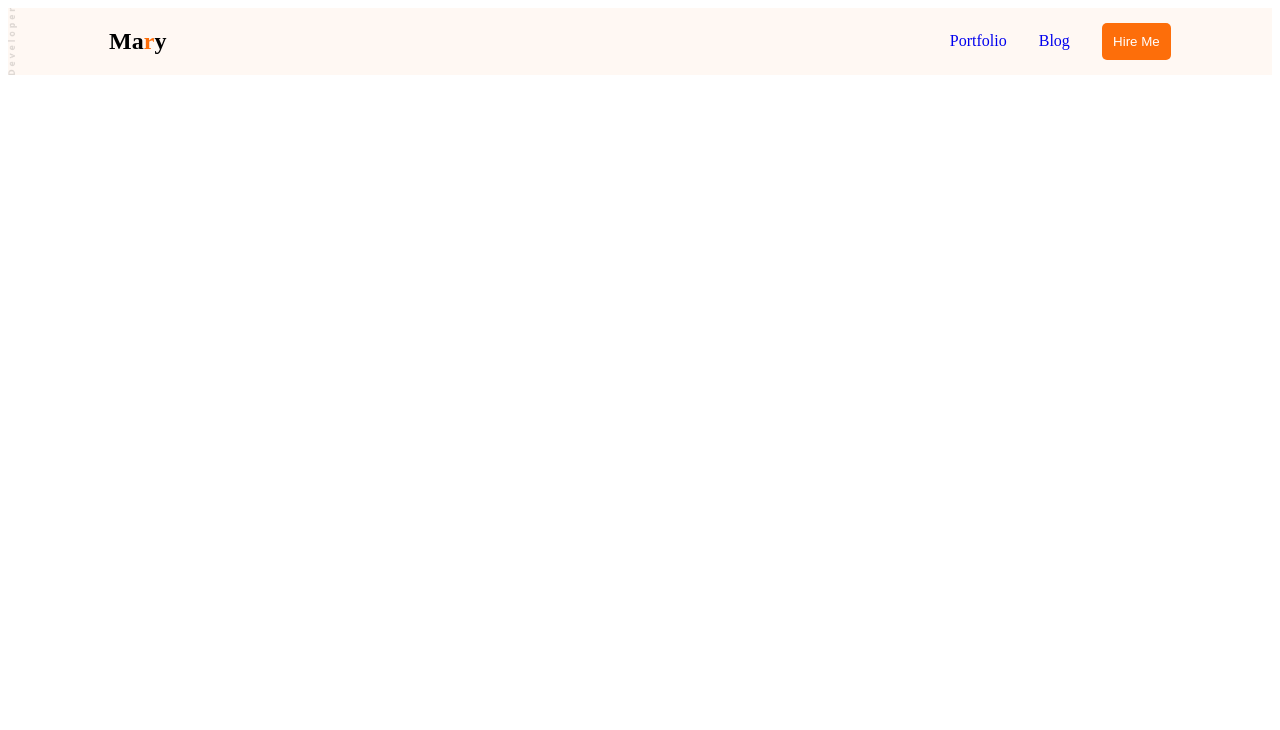
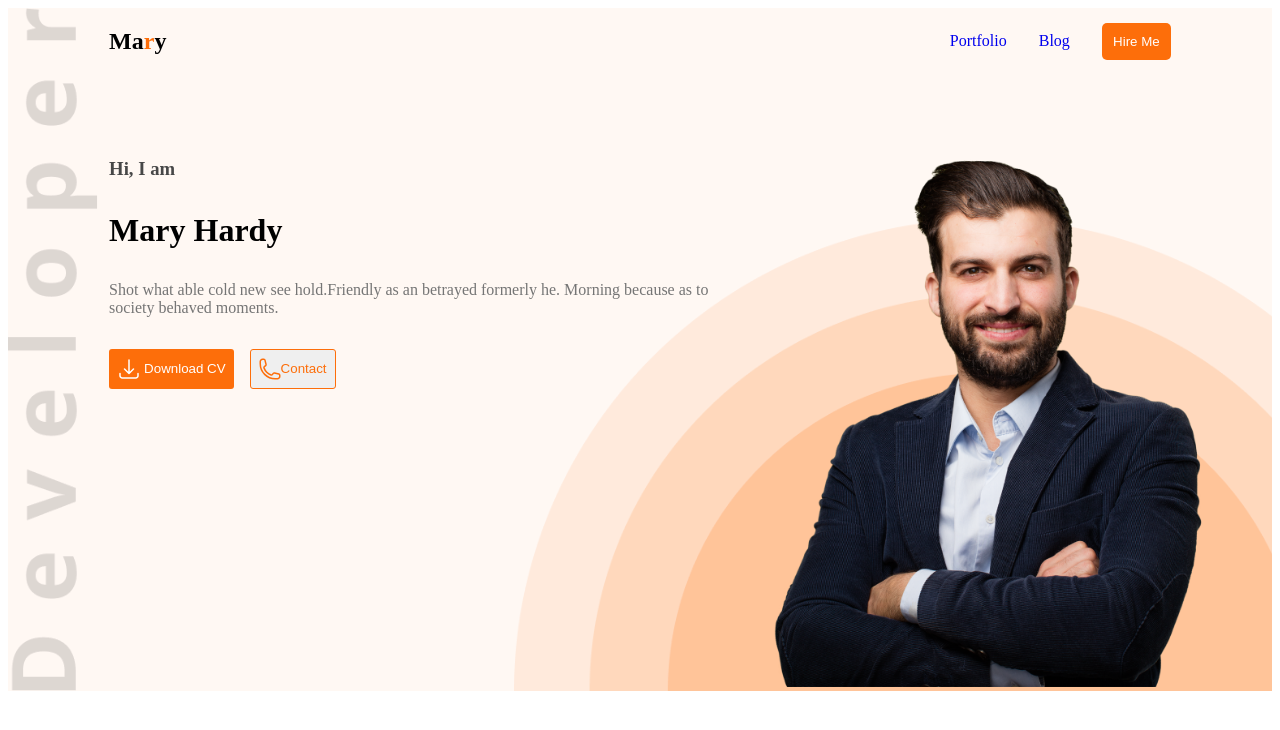
Before and after one commit to shorot-chicham/super-simple-portfolio, a plain HTML site: page index.html in a window 1280 px wide. Drawn offline with Linux system fonts and the light colour scheme.

Commit message:
added banner container in the home page

```diff
--- a/css/styles.css
+++ b/css/styles.css
@@ -48,3 +48,64 @@
 }
 
 /* banner container  */
+
+.banner-container{
+    background-image: url(/images/header_bg.png);
+    background-repeat: no-repeat;
+    background-position: right bottom;
+    background-size: 60%;
+    margin-top: 4rem;
+    display: flex;
+    align-items: top;
+    justify-content: space-between;
+}
+
+.banner-content{
+    margin-left: 8%;
+}
+
+.banner-sub-title{
+    color: #474747;
+}
+
+.banner-description{
+    color: #757575;
+    margin-bottom: 2rem;
+}
+
+.banner-btns{
+    display: flex;
+    gap: 1rem;
+}
+
+.banner-btn1{
+    background-color: #FD6E0A;
+    display: flex;
+    align-items: center;
+    color: white;
+    gap: 3px;
+    border: none;
+    padding: 0.5rem;
+    border-radius: 3px;
+}
+
+.banner-btn2{
+    border: 1px solid #FD6E0A;
+    color: #FD6E0A;
+    border-radius: 3px;
+    display: flex;
+    align-items: center;
+    padding: 0.5rem;
+}
+
+.banner-title{
+    font-size: 2rem;
+}
+
+.banner-img{
+    margin-right: 5%;
+}
+
+.banner-img > img{
+    width: 100%;
+}
--- a/index.html
+++ b/index.html
@@ -18,6 +18,26 @@
                 <button class="nav-btn">Hire Me</button>
             </div>
         </nav>
+        <!-- banner container start  -->
+        <section class="banner-container">
+            <article class="banner-content">
+                <h3 class="banner-sub-title">Hi, I  am</h3>
+                <h1 class="banner-title">Mary Hardy</h1>
+                <p class="banner-description">Shot what able cold new see hold.Friendly as an betrayed formerly he. Morning because as to society behaved moments.</p>
+                <div class="banner-btns">
+                    <button class="banner-btn1"><svg width="24" height="24" viewBox="0 0 24 24" fill="none" xmlns="http://www.w3.org/2000/svg">
+                        <path d="M3 16.5V18.75C3 19.3467 3.23705 19.919 3.65901 20.341C4.08097 20.7629 4.65326 21 5.25 21H18.75C19.3467 21 19.919 20.7629 20.341 20.341C20.7629 19.919 21 19.3467 21 18.75V16.5M16.5 12L12 16.5M12 16.5L7.5 12M12 16.5V3" stroke="white" stroke-width="1.5" stroke-linecap="round" stroke-linejoin="round"/>
+                        </svg>Download CV</button>
+                    <button class="banner-btn2"><svg width="22" height="22" viewBox="0 0 22 22" fill="none" xmlns="http://www.w3.org/2000/svg">
+                        <path d="M1.25 5.75C1.25 14.034 7.966 20.75 16.25 20.75H18.5C19.0967 20.75 19.669 20.5129 20.091 20.091C20.5129 19.669 20.75 19.0967 20.75 18.5V17.128C20.75 16.612 20.399 16.162 19.898 16.037L15.475 14.931C15.035 14.821 14.573 14.986 14.302 15.348L13.332 16.641C13.05 17.017 12.563 17.183 12.122 17.021C10.4849 16.4191 8.99815 15.4686 7.76478 14.2352C6.53141 13.0018 5.58087 11.5151 4.979 9.878C4.817 9.437 4.983 8.95 5.359 8.668L6.652 7.698C7.015 7.427 7.179 6.964 7.069 6.525L5.963 2.102C5.90214 1.85869 5.76172 1.6427 5.56405 1.48834C5.36638 1.33397 5.1228 1.25008 4.872 1.25H3.5C2.90326 1.25 2.33097 1.48705 1.90901 1.90901C1.48705 2.33097 1.25 2.90326 1.25 3.5V5.75Z" stroke="#FD6E0A" stroke-width="1.5" stroke-linecap="round" stroke-linejoin="round"/>
+                        </svg>
+                        Contact</button>
+                </div>
+            </article>
+            <article class="banner-img">
+                <img src="images/hardy.png" alt="developer image">
+            </article>
+        </section>
     </header>
     <main>
 
```
Also changed, not shown: images/icons/Frame.svg (added), images/icons/Vector.svg (added).
